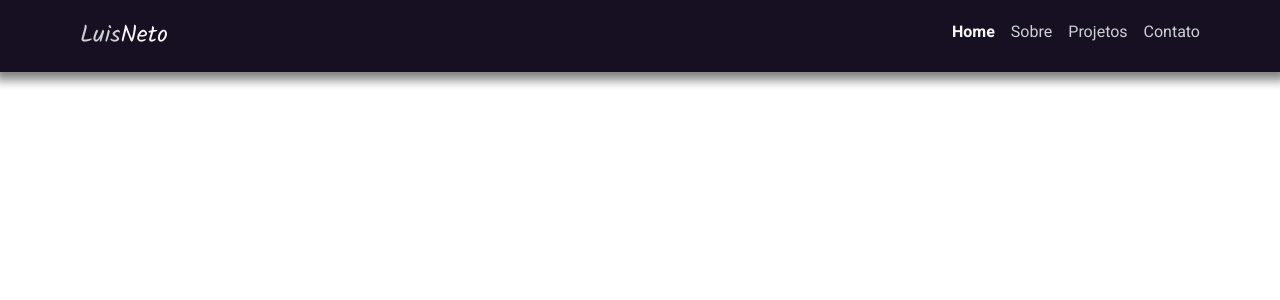
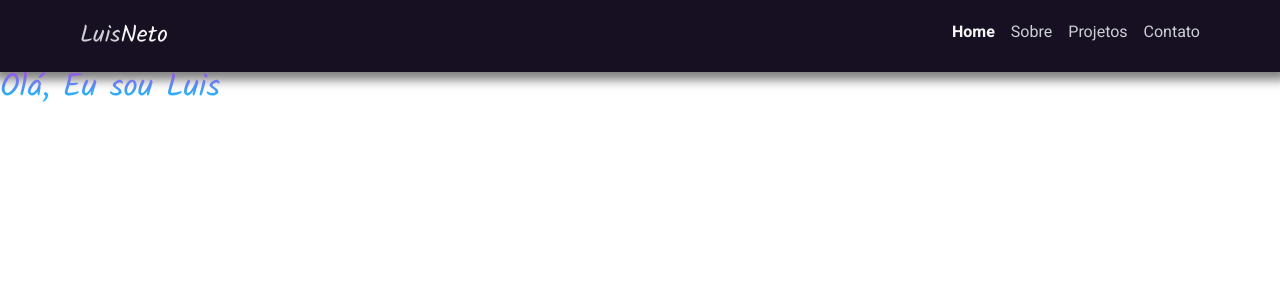
Before and after one commit to LuisNettoo/portfolio-luis, a React (Vite) app: page / in a window 1280 px wide. Shown: the top 300 px of the page. Built offline with nearby package versions, Linux system fonts and the light colour scheme; the HTML template or start-up script is replaced by a standard one.

Commit message:
Adicionando o sobre

```diff
--- a/src/App.tsx
+++ b/src/App.tsx
@@ -1,3 +1,4 @@
+import About from "./components/About"
 import Header from "./components/Header"
 import { GlobalStyles } from "./styles/global"
 
@@ -5,7 +6,7 @@ function App() {
   return (
     <>
       <Header />
-
+      <About />
       <GlobalStyles />
     </>
   )
--- /dev/null
+++ b/src/components/About/index.tsx
@@ -0,0 +1,11 @@
+import { AboutContainer } from "./styles"
+
+function About() {
+  return (
+    <AboutContainer>
+      <h1>Olá, Eu sou Luis</h1>
+    </AboutContainer>
+  )
+}
+
+export default About
--- /dev/null
+++ b/src/components/About/styles.ts
@@ -0,0 +1,13 @@
+import styled from "styled-components"
+
+export const AboutContainer = styled.section`
+  h1 {
+    font-family: var(--font-title);
+    font-size: 2rem;
+
+
+    background: -webkit-linear-gradient(rgba(153,85,232,1), rgba(0,212,255,1));
+    -webkit-background-clip: text;
+    -webkit-text-fill-color: transparent;
+  }
+`
```
